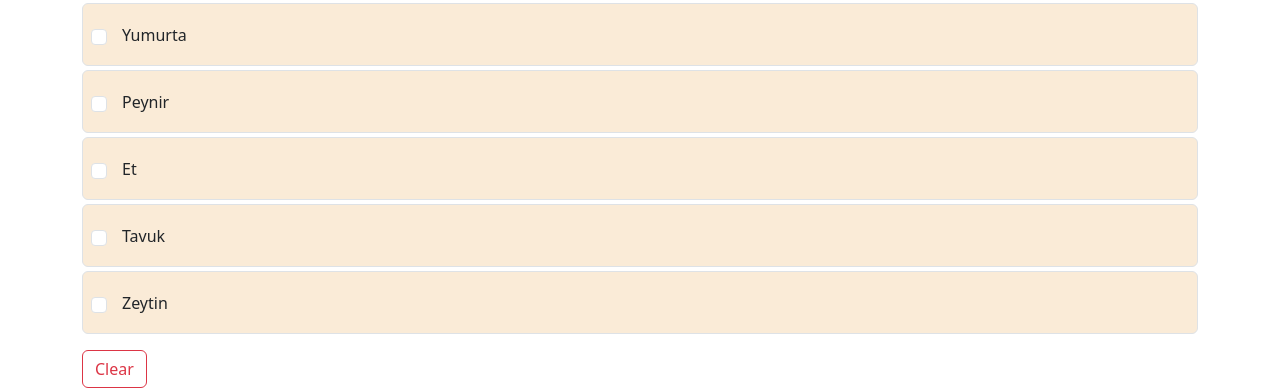
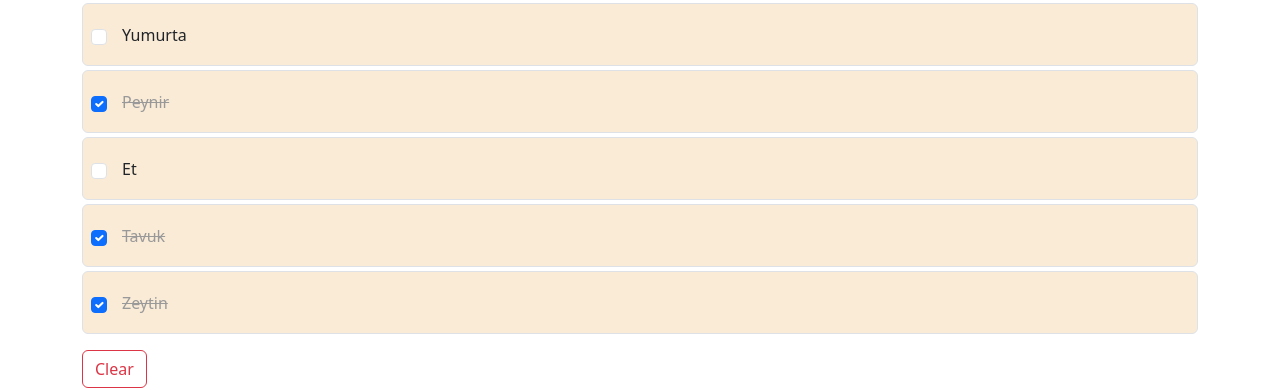
Before and after one commit to SeckinBey/react-state, a React (Vite) app: page / in a window 1280 px wide. Shown: the part 173-563 px from the top of the page. Built offline with nearby package versions, Linux system fonts and the light colour scheme.

Commit message:
added update item function

```diff
--- a/src/App.jsx
+++ b/src/App.jsx
@@ -24,12 +24,28 @@ export default function App() {
     setItems((items) => [...items, item]);
   }
 
+  function handleDeleteItem(id) {
+    setItems((items) => items.filter((i) => i.id != id));
+  }
+
+  function handleUpdateItem(id) {
+    const updateItems = (items) =>
+      items.map((item) =>
+        item.id == id ? { ...item, completed: !item.completed } : item
+      );
+    setItems(updateItems);
+  }
+
   return (
     <div className="container">
       <Header />
       <AddItemForm onAddItem={handleAddItem} />
       <FilterButtons />
-      <ListItems items={items} />
+      <ListItems
+        items={items}
+        onDeleteItem={handleDeleteItem}
+        onUpdateItem={handleUpdateItem}
+      />
       <ClearButton />
     </div>
   );
--- /dev/null
+++ b/src/components/Item.jsx
@@ -0,0 +1,26 @@
+export default function Item({ product, onDeleteItem, onUpdateItem }) {
+  return (
+    <li className="border rounded p-2 mb-1 d-flex">
+      <input
+        type="checkbox"
+        className="form-check-input"
+        checked={product.completed}
+        onChange={() => onUpdateItem(product.id)}
+      />
+      <div
+        className="item-name"
+        style={
+          product.completed
+            ? { textDecoration: "line-through", color: "#999" }
+            : {}
+        }
+      >
+        {product.name}
+      </div>
+      <i
+        className="fs-3 bi bi-x text-danger delete-icon"
+        onClick={() => onDeleteItem(product.id)}
+      ></i>
+    </li>
+  );
+}
--- a/src/components/Items.jsx
+++ /dev/null
@@ -1,12 +0,0 @@
-export default function Item({ product, onDeleteItem }) {
-  return (
-    <li className="border rounded p-2 mb-1 d-flex">
-      <input type="checkbox" className="form-check-input" />
-      <div className="item-name">{product.name}</div>
-      <i
-        className="fs-3 bi bi-x text-danger delete-icon"
-        onClick={() => onDeleteItem(product.id)}
-      ></i>
-    </li>
-  );
-}
--- a/src/components/ListItems.jsx
+++ b/src/components/ListItems.jsx
@@ -1,12 +1,17 @@
-import Item from "./Items";
+import Item from "./Item";
 import NoItem from "./NoItem";
 
-export default function ListItems({ items, onDeleteItem }) {
+export default function ListItems({ items, onDeleteItem, onUpdateItem }) {
   return (
     <ul className="shopping-list list-unstyled">
       {items.length > 0 ? (
         items.map((i, index) => (
-          <Item product={i} key={index} onDeleteItem={onDeleteItem} />
+          <Item
+            product={i}
+            key={index}
+            onDeleteItem={onDeleteItem}
+            onUpdateItem={onUpdateItem}
+          />
         ))
       ) : (
         <NoItem />
```
